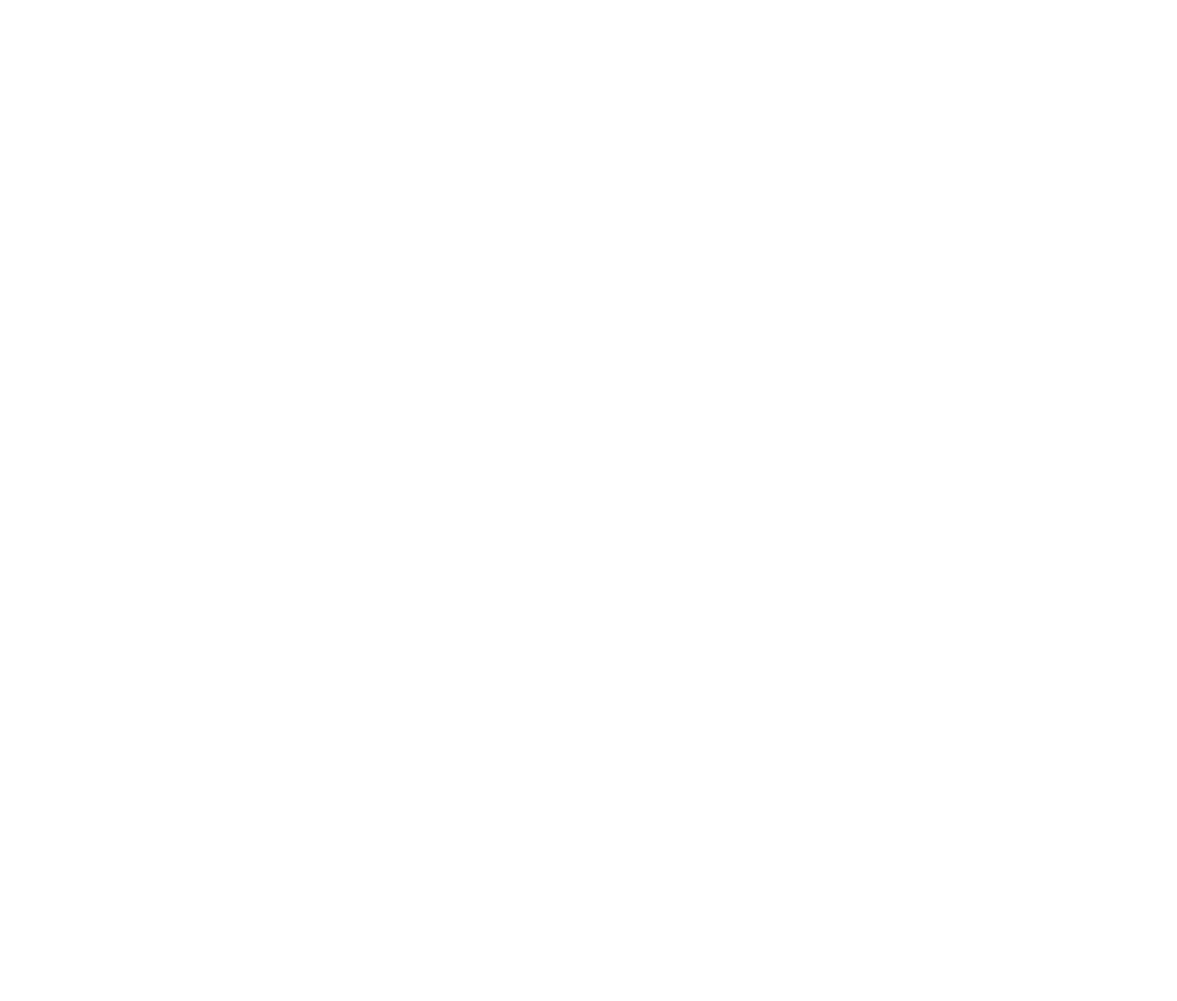
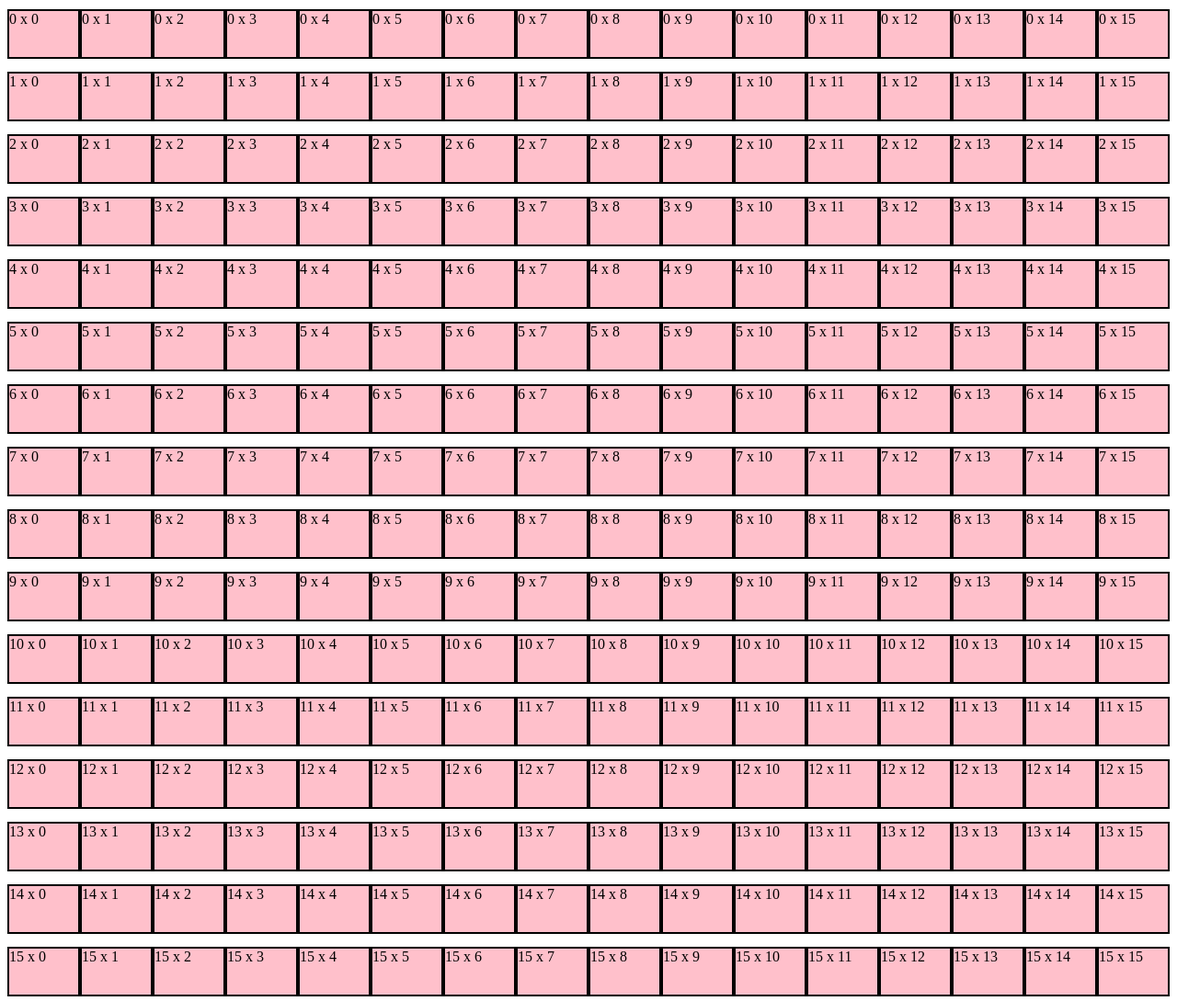
Before and after one commit to kimdogbe/etch-a-sketch, a plain HTML site: page index.html in a window 1280 px wide. Shown: the whole page at 92% size. Before the commit the page ends 800 px from the top, so only its background shows below. Drawn offline with Linux system fonts and the light colour scheme.

Commit message:
Add 16x16 grid with js

```diff
--- a/index.html
+++ b/index.html
@@ -5,8 +5,10 @@
   <meta name="viewport" content="width=device-width, initial-scale=1.0">
   <title>Document</title>
   <script src="script.js" defer></script>
+  <link rel="stylesheet" href="style.css">
 </head>
 <body>
+  <div class="container"></div>
 
 </body>
 </html>
--- a/script.js
+++ b/script.js
@@ -1 +1,22 @@
-console.log("Hello world")
+const container = document.querySelector(".container");
+let gridRows = [];
+
+for (let i = 0; i < 16; i++){
+  let row = [];
+  let childRow = document.createElement("div");
+  childRow.classList.add("childRow");
+
+  for (let j = 0; j < 16; j++){
+    let childDiv = document.createElement("div");
+    childDiv.style.border = "2px solid black";
+    childDiv.style.backgroundColor = "pink";
+    childDiv.classList.add("gridDiv");
+    childDiv.textContent = `${i} x ${j}`;
+
+    childRow.appendChild(childDiv);
+    row.push(childDiv);
+  }
+
+  container.appendChild(childRow);
+  gridRows.push(row);
+}
--- /dev/null
+++ b/style.css
@@ -0,0 +1,17 @@
+.container{
+  display: flex;
+  flex-direction: column;
+  gap: 10px;
+  flex-wrap: wrap;
+}
+
+.childRow {
+  display: flex;
+}
+
+.gridDiv {
+  width: 50px;
+  height: 50px;
+  margin: 2px 0px;
+  flex: 1
+}
```
